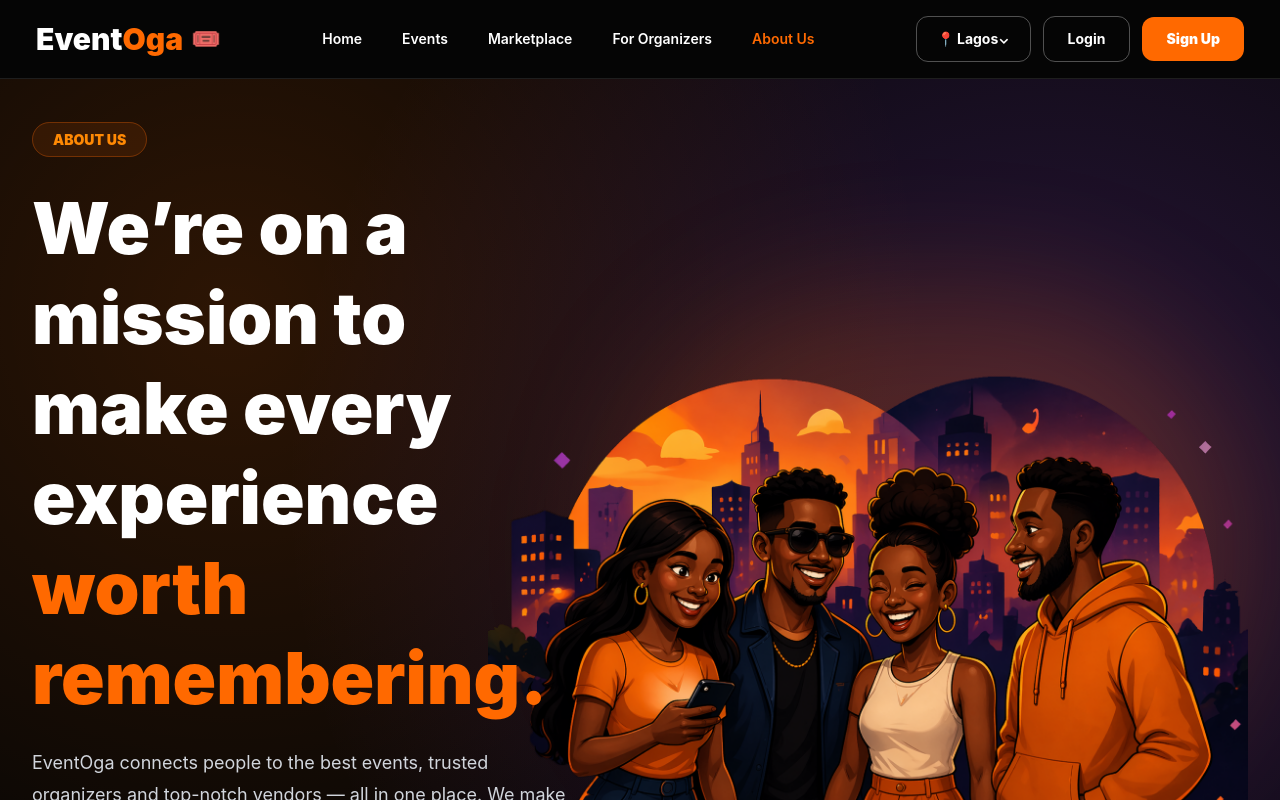
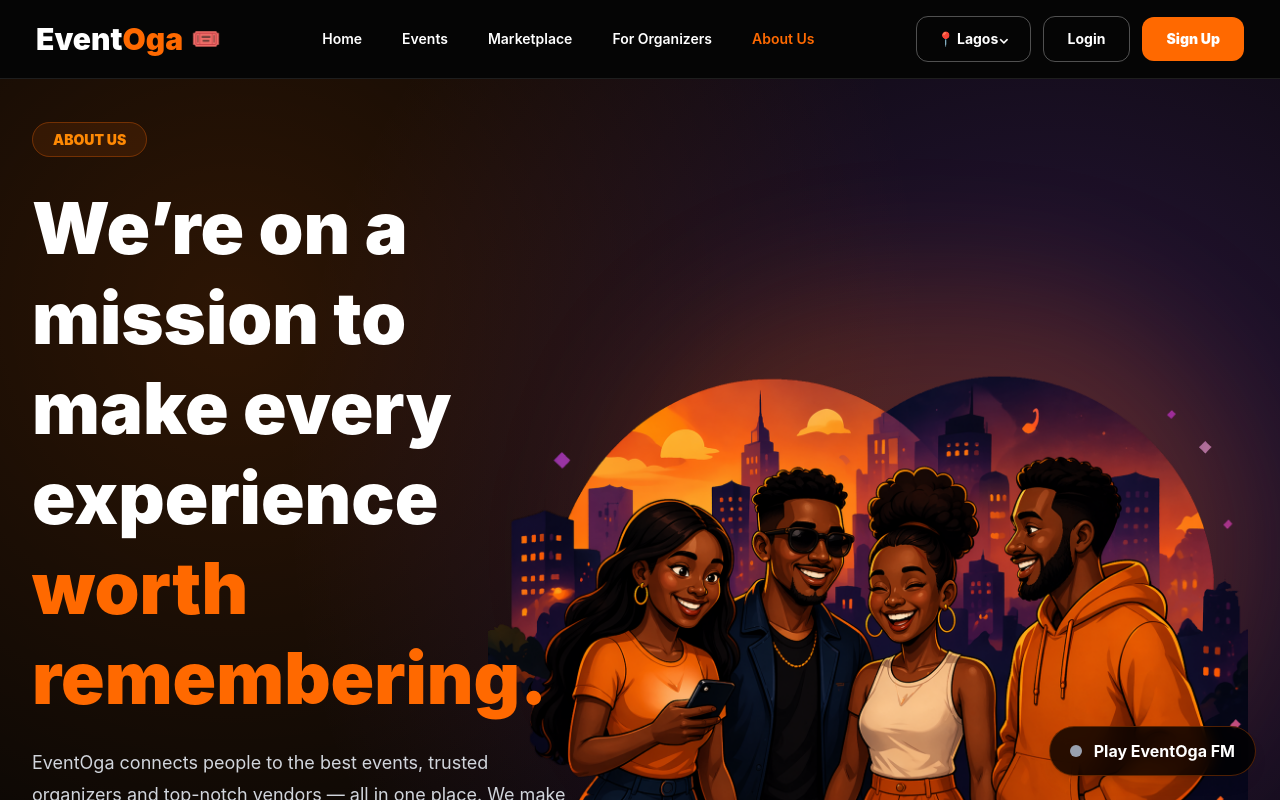
Before and after one commit to vicsystems55/eventoga, a Vue app: page /about in a window 1280 px wide. Shown: the top 800 px of the page. Built offline with nearby package versions, Linux system fonts and the light colour scheme.

Commit message:
seo angle

```diff
--- a/index.html
+++ b/index.html
@@ -39,7 +39,7 @@
   />
 
   <!-- Favicon -->
-  <link rel="icon" href="/favicon.ico" />
+  <link rel="icon" href="/icon.png" />
 </head>
   <body>
     <div id="app"></div>
--- a/src/App.vue
+++ b/src/App.vue
@@ -1,11 +1,13 @@
 <template>
   <router-view />
+    <EventogaFM />
 </template>
 
 <script setup>
 import { computed } from 'vue'
 import { useRoute } from 'vue-router'
 import { useSeoMeta, useHead } from '@unhead/vue'
+import EventogaFM from './components/EventogaFM.vue'
 
 const route = useRoute()
 
--- /dev/null
+++ b/src/components/EventogaFM.vue
@@ -0,0 +1,56 @@
+<template>
+  <div class="fixed bottom-6 right-6 z-50">
+    <button
+      @click="toggleAudio"
+      class="flex items-center gap-3 rounded-full bg-black/80 px-5 py-3 text-white shadow-lg backdrop-blur border border-orange-500/30 hover:scale-105 transition"
+    >
+      <span
+        class="h-3 w-3 rounded-full"
+        :class="isPlaying ? 'bg-green-400 animate-pulse' : 'bg-gray-400'"
+      ></span>
+
+      <span class="font-bold">
+        {{ isPlaying ? 'Pause EventOga FM' : 'Play EventOga FM' }}
+      </span>
+    </button>
+
+    <audio ref="audioRef" loop>
+      <source src="../../public/allonsy.mp3" type="audio/mpeg" />
+    </audio>
+  </div>
+</template>
+
+<script setup>
+import { ref, onMounted } from 'vue'
+
+const audioRef = ref(null)
+const isPlaying = ref(false)
+
+const toggleAudio = () => {
+  if (!audioRef.value) return
+
+  if (isPlaying.value) {
+    audioRef.value.pause()
+    isPlaying.value = false
+  } else {
+    audioRef.value.play()
+      .then(() => {
+        isPlaying.value = true
+      })
+      .catch(() => {
+        alert('Tap again to enable audio')
+      })
+  }
+}
+
+// Optional: try autoplay after user interaction anywhere
+onMounted(() => {
+  document.addEventListener('click', () => {
+    if (!isPlaying.value && audioRef.value) {
+      audioRef.value.play().then(() => {
+        isPlaying.value = true
+      }).catch(() => {})
+    }
+  }, { once: true })
+})
+</script>
```
Also changed, not shown: 1 other file (tests, documents, lock files or other folders).
